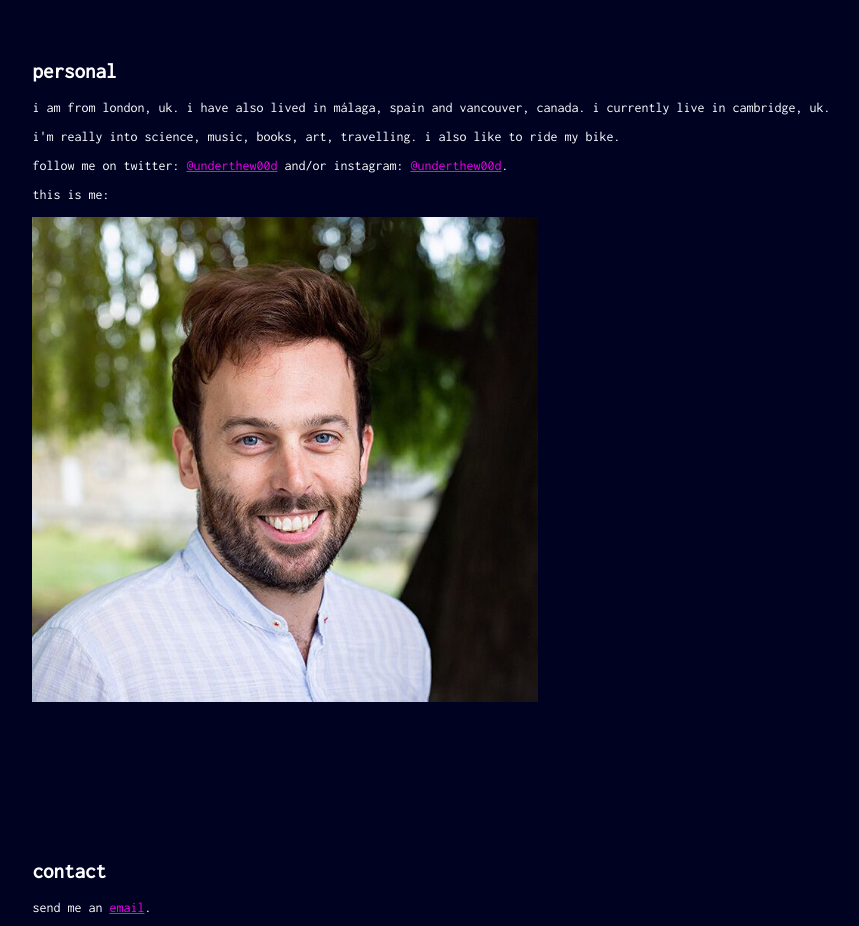
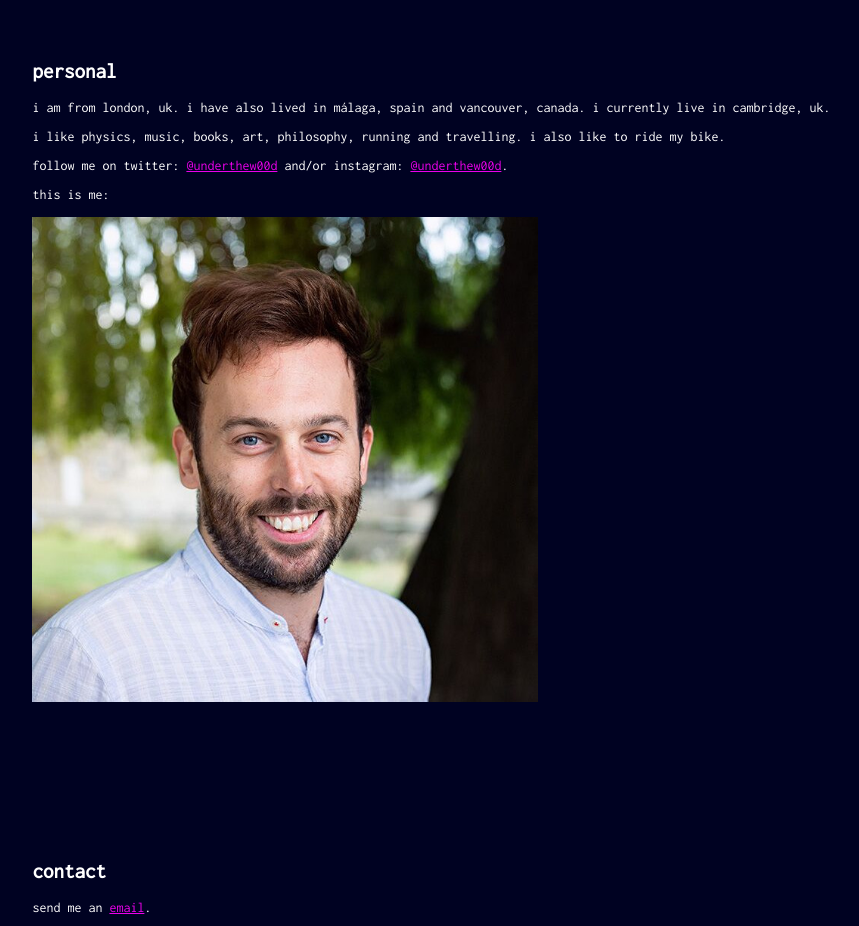
Before and after one commit to dunderwood88/dunderwood88.github.io, a plain HTML site: page index.html in a window 1280 px wide. Shown: the part 1780-2706 px from the top of the page, without its empty margins (102-961 px from the left). Drawn offline with nearby package versions, Linux system fonts and the light colour scheme.

Commit message:
edited personal

```diff
--- a/index.html
+++ b/index.html
@@ -181,7 +181,7 @@
                 </p>
 
                 <p>
-                    i'm really into science, music, books, art, travelling. i also like to ride my bike.
+                    i like physics, music, books, art, philosophy, running and travelling. i also like to ride my bike.
                 </p>
 
                 <p>
```
